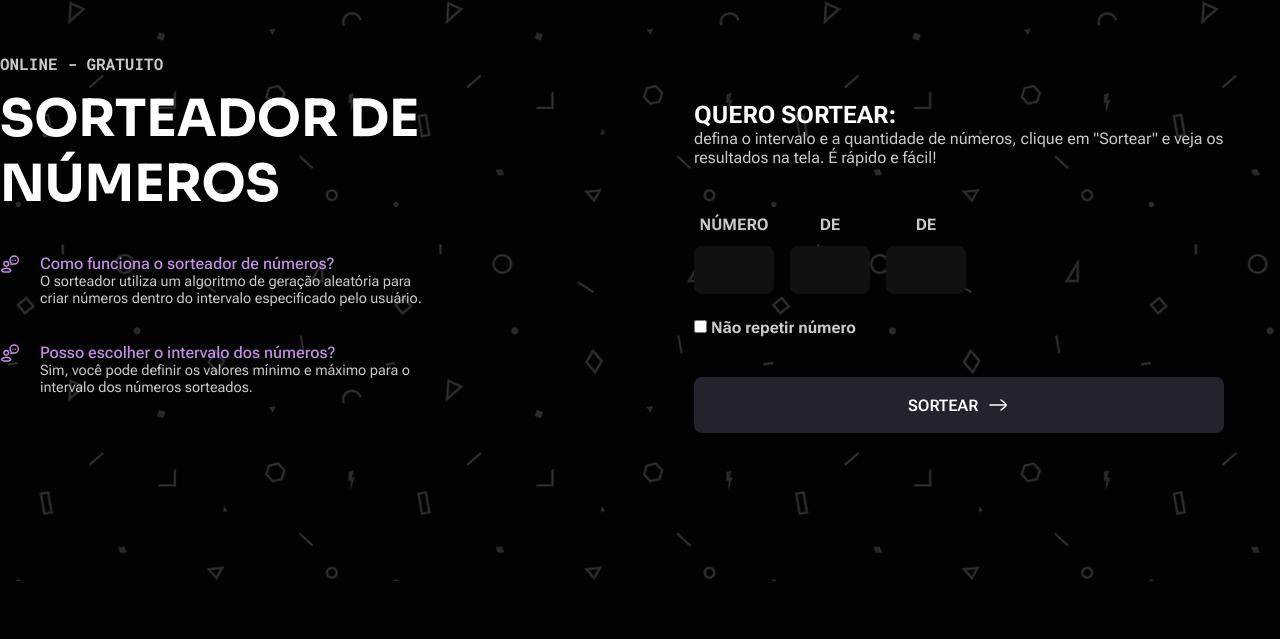
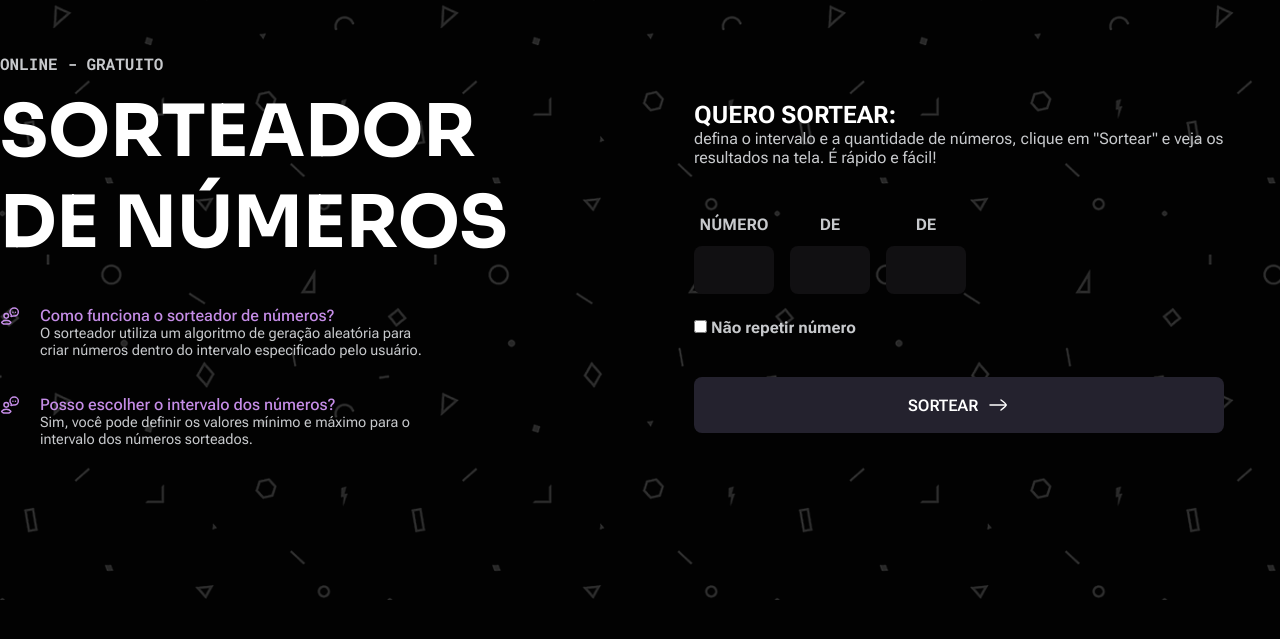
Before and after one commit to GustavoMiguelk/numbers, a plain HTML site: page index.html in a window 1280 px wide. Shown: the part 141-780 px from the top of the page. Drawn offline with Linux system fonts and the light colour scheme.

Commit message:
sort-number-project

```diff
--- a/style/article.css
+++ b/style/article.css
@@ -19,7 +19,7 @@
         text-transform: uppercase;
 
         font-family: var(--sora);
-        font-size: 4vw;
+        font-size: 4.5rem;
     }
 
     & .how-use{
```
